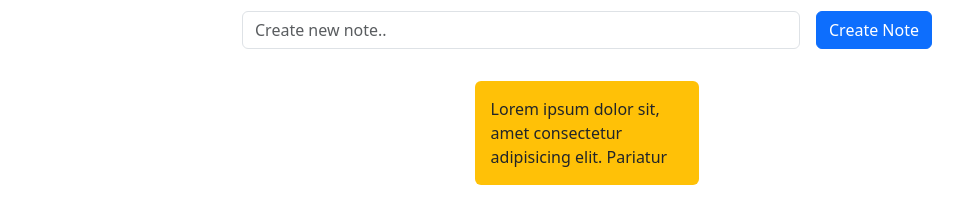
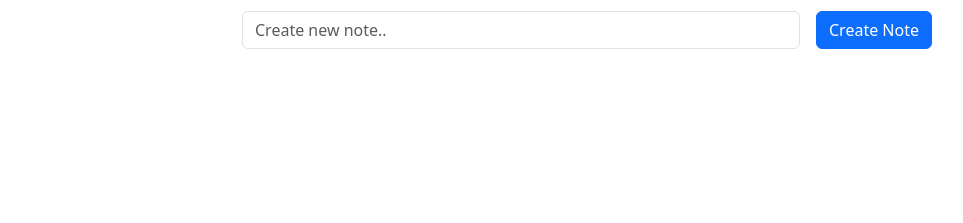
Before and after one commit to kunjans2020/JavaScript, a plain HTML site: page Notes web/index.html in a window 1280 px wide. Shown: the part 53-276 px from the top of the page, without its empty margins (53-1016 px from the left). Drawn offline with nearby package versions, Linux system fonts and the light colour scheme.

Commit message:
Notes web

```diff
--- a/Notes web/index.html
+++ b/Notes web/index.html
@@ -32,9 +32,9 @@
           id="notes-box"
           class="row row-cols-5 g-2 mt-4 gap-3 justify-content-center"
         >
-          <div class="bg-warning px-3 py-3 rounded">
+          <!-- <div class="bg-warning px-3 py-3 rounded">
             Lorem ipsum dolor sit, amet consectetur adipisicing elit. Pariatur
-          </div>
+          </div> -->
         </div>
       </div>
     </section>
```
